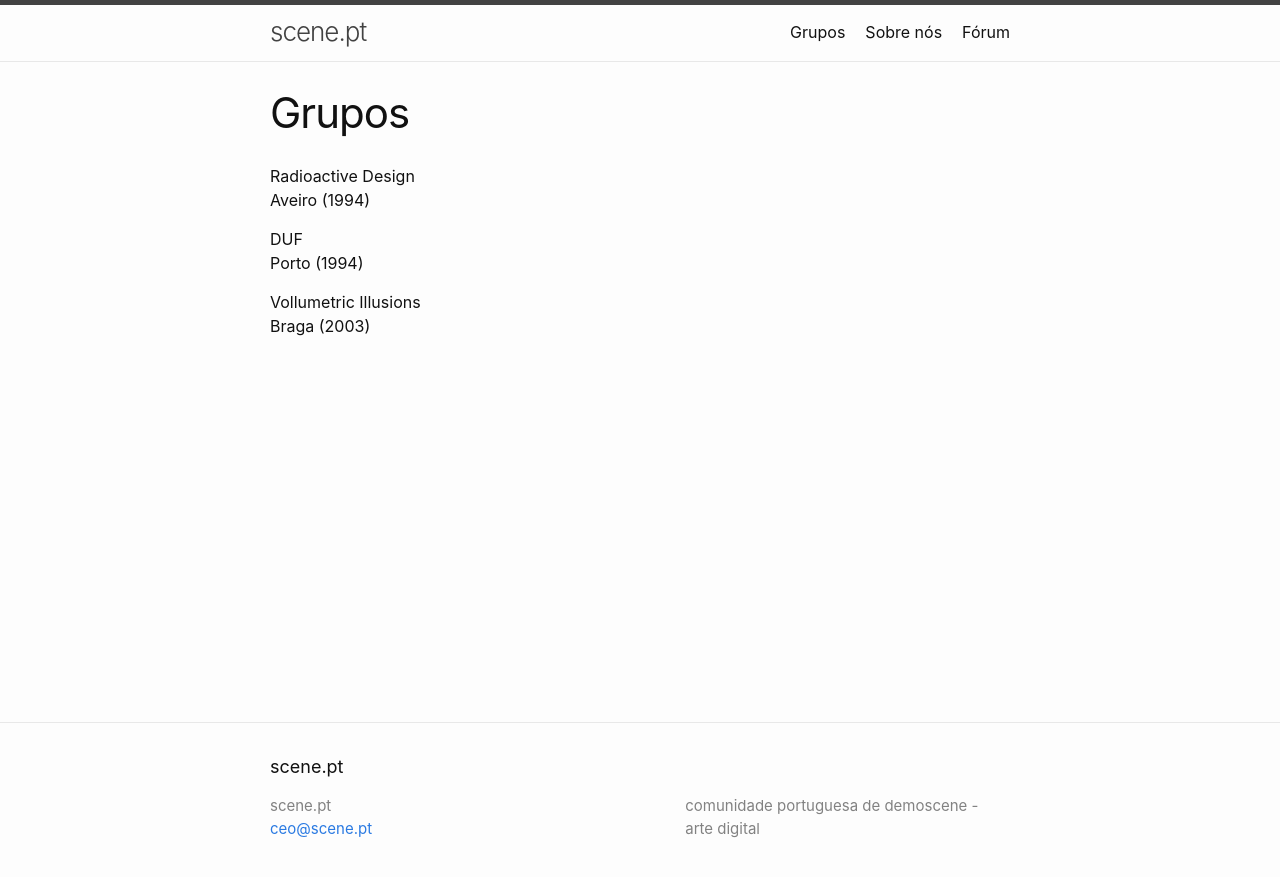
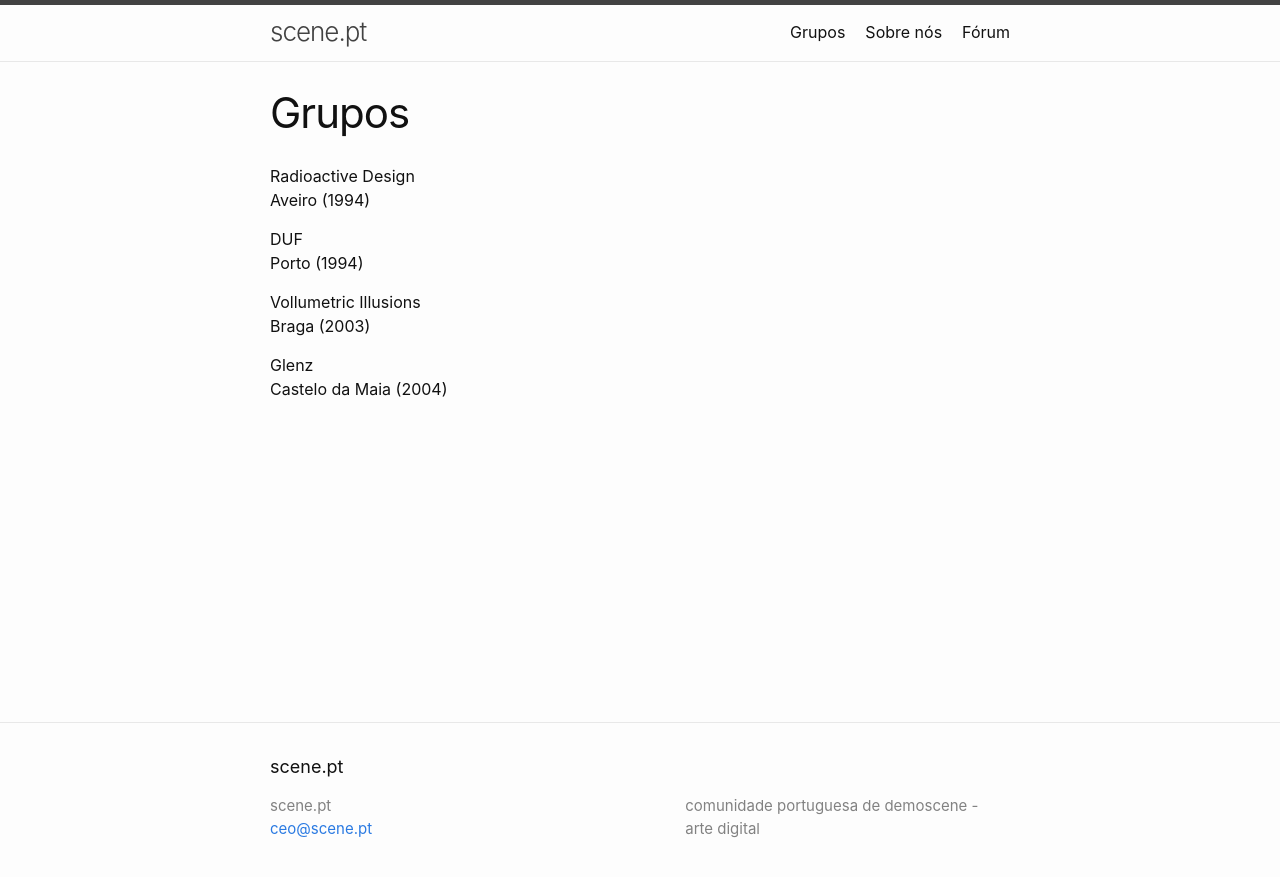
Before and after one commit to pcardoso/scenept, a Jekyll site: the page built from grupos.markdown, in a window 1280 px wide. Shown: the top 877 px of the page. Built offline with Jekyll 4.4.1, drawn with Linux system fonts in a browser that asks for light colours.

Commit message:
Update groups.json (#6)

```diff
--- a/_data/groups.json
+++ b/_data/groups.json
@@ -11,10 +11,16 @@
     "founded": "1994",
     "members": []
   },
-   {
+  {
     "name": "Vollumetric Illusions",
     "location": "Braga",
     "founded": "2003",
-    "members": []
+    "members": ["Jae868","Filami"]
+  },
+  {
+    "name": "Glenz",
+    "location": "Castelo da Maia",
+    "founded": "2004",
+    "members": ["EviL"]
   }
 ]
```
